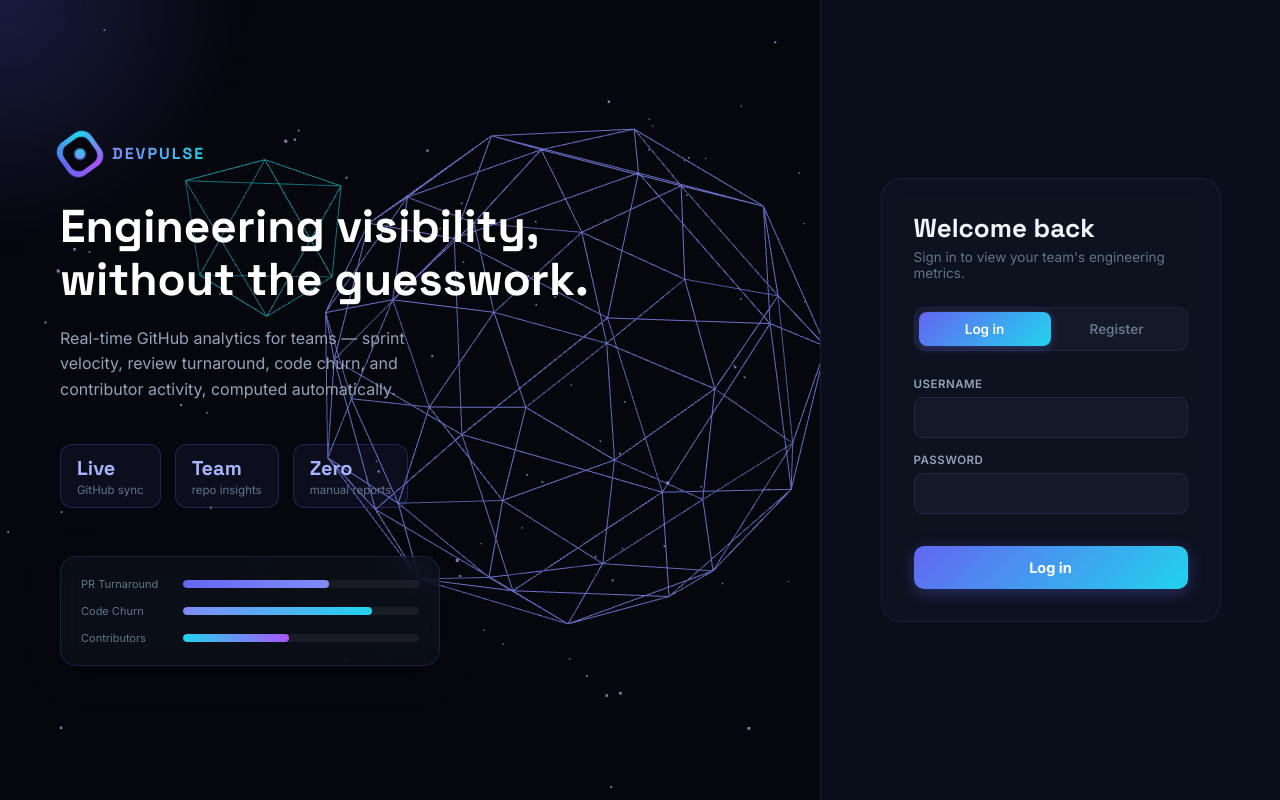
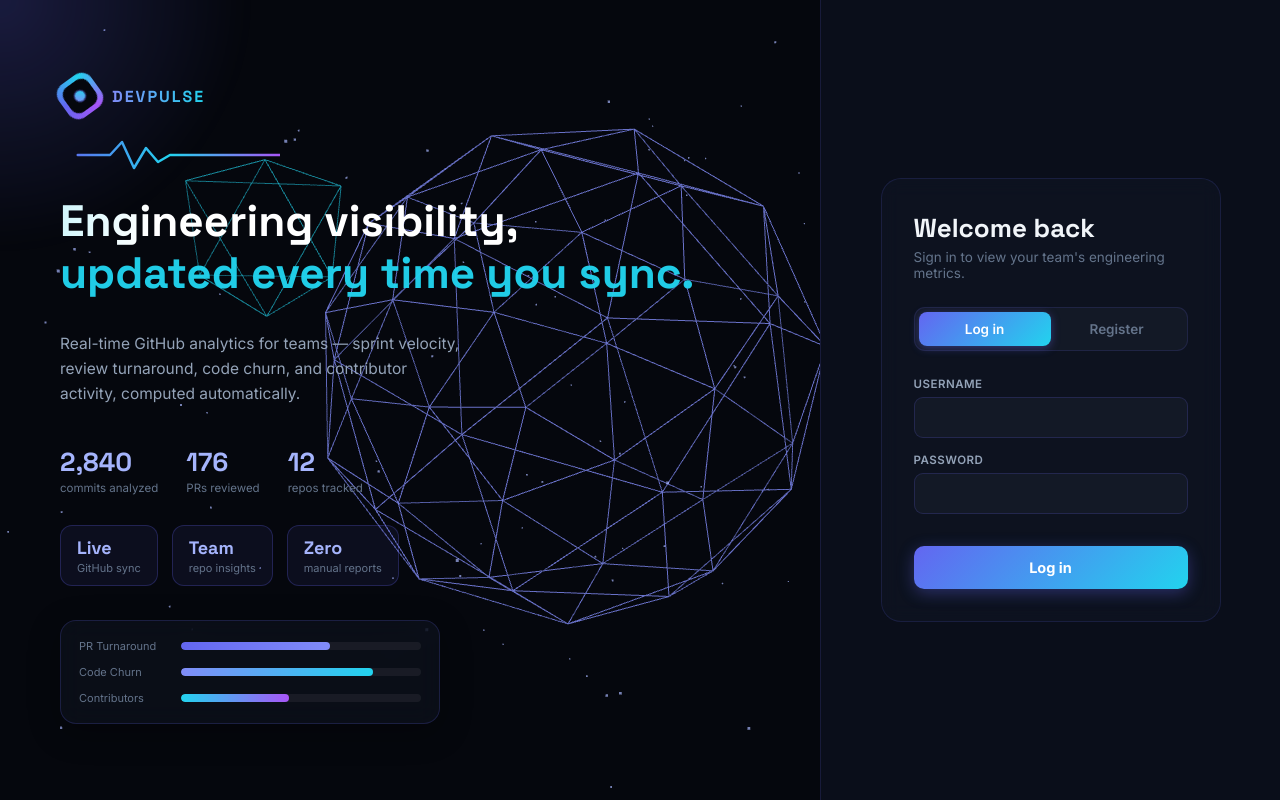
Before and after one commit to jeffincj/devpulse, a Django app: page /login/ in a window 1280 px wide. Run offline with Django 5.2, Linux system fonts and the light colour scheme; parts of the project's set-up code (start-up, migrations or seed data) failed here and were passed over.

Commit message:
Add live pulse-line animation, cycling headline, and animated counters

```diff
--- a/templates/login.html
+++ b/templates/login.html
@@ -31,7 +31,6 @@
 
   #three-canvas { position: absolute; inset: 0; z-index: 0; }
 
-  /* Cursor-following spotlight */
   #spotlight {
     position: absolute;
     width: 500px; height: 500px;
@@ -46,7 +45,6 @@
 
   .brand-content { position: relative; z-index: 2; }
 
-  /* New logo: animated conic gradient ring + pulsing core */
   .logo-badge {
     position: relative;
     width: 40px; height: 40px;
@@ -55,7 +53,7 @@
     background: conic-gradient(from 0deg, #6366f1, #22d3ee, #a855f7, #6366f1);
     animation: spinGrad 4s linear infinite;
   }
-  @keyframes spinGrad { to { --a: 360deg; transform: rotate(360deg); } }
+  @keyframes spinGrad { to { transform: rotate(360deg); } }
   .logo-core {
     width: 30px; height: 30px;
     border-radius: 9px;
@@ -73,7 +71,7 @@
     50% { transform: scale(1.35); box-shadow: 0 0 0 8px rgba(99,102,241,0); }
   }
 
-  .brand-logo-row { display: flex; align-items: center; gap: 12px; margin-bottom: 26px; }
+  .brand-logo-row { display: flex; align-items: center; gap: 12px; margin-bottom: 22px; }
   .brand-logo-text {
     font-family: 'Space Grotesk', sans-serif;
     font-size: 16px; letter-spacing: 2px; font-weight: 700; text-transform: uppercase;
@@ -81,44 +79,81 @@
     -webkit-background-clip: text; background-clip: text; color: transparent;
   }
 
+  /* Live EKG-style pulse line — draws itself continuously, ties directly to "Pulse" */
+  .pulse-line-wrap { width: 220px; height: 34px; margin-bottom: 20px; }
+  .pulse-path {
+    fill: none; stroke: url(#pulseGrad); stroke-width: 2.5; stroke-linecap: round; stroke-linejoin: round;
+    stroke-dasharray: 340; stroke-dashoffset: 340;
+    animation: drawPulse 2.6s ease-in-out infinite;
+  }
+  @keyframes drawPulse {
+    0% { stroke-dashoffset: 340; }
+    45% { stroke-dashoffset: 0; }
+    100% { stroke-dashoffset: -340; }
+  }
+
+  /* Cycling headline */
   .brand-title {
     font-family: 'Space Grotesk', sans-serif;
-    font-size: 46px; font-weight: 700; line-height: 1.15; margin: 0 0 20px 0;
+    font-size: 44px; font-weight: 700; line-height: 1.18; margin: 0 0 20px 0;
+    min-height: 116px;
+  }
+  .title-line1 {
     background: linear-gradient(100deg, #ffffff 30%, #a5b4fc 50%, #22d3ee 65%, #ffffff 90%);
     background-size: 250% auto;
     -webkit-background-clip: text; background-clip: text; color: transparent;
     animation: shine 6s linear infinite;
+    display: block;
   }
-  @keyframes shine {
-    to { background-position: -250% center; }
+  @keyframes shine { to { background-position: -250% center; } }
+  .title-cycle {
+    display: block;
+    color: #22d3ee;
+    min-height: 1.2em;
   }
+  .title-cycle .word {
+    display: inline-block;
+    animation: cycleWord 9s infinite;
+    opacity: 0;
+  }
+  .title-cycle .word:nth-child(1) { animation-delay: 0s; }
+  .title-cycle .word:nth-child(2) { animation-delay: 3s; }
+  .title-cycle .word:nth-child(3) { animation-delay: 6s; }
+  @keyframes cycleWord {
+    0%, 2% { opacity: 0; transform: translateY(8px); }
+    8%, 28% { opacity: 1; transform: translateY(0); }
+    34%, 100% { opacity: 0; transform: translateY(-8px); }
+  }
+  .title-cycle { position: relative; }
+  .title-cycle .word { position: absolute; left: 0; top: 0; white-space: nowrap; }
 
-  .brand-sub { font-size: 16px; color: #94a3b8; max-width: 400px; line-height: 1.6; }
+  .brand-sub { font-size: 15.5px; color: #94a3b8; max-width: 400px; line-height: 1.6; }
 
-  .brand-stats { display: flex; gap: 14px; margin-top: 42px; }
+  /* Animated live counters — feels like real product stats */
+  .live-stats { display: flex; gap: 28px; margin-top: 38px; }
+  .live-stat-num {
+    font-family: 'Space Grotesk', sans-serif;
+    font-size: 26px; font-weight: 700; color: #a5b4fc;
+  }
+  .live-stat-label { font-size: 11.5px; color: #64748b; margin-top: 2px; }
+
+  .brand-stats { display: flex; gap: 14px; margin-top: 30px; }
   .stat-chip {
-    padding: 10px 16px;
-    border-radius: 12px;
-    background: rgba(99,102,241,0.08);
-    border: 1px solid rgba(99,102,241,0.25);
-    backdrop-filter: blur(8px);
-    transition: transform 0.2s, background 0.2s;
+    padding: 10px 16px; border-radius: 12px;
+    background: rgba(99,102,241,0.08); border: 1px solid rgba(99,102,241,0.25);
+    backdrop-filter: blur(8px); transition: transform 0.2s, background 0.2s;
   }
   .stat-chip:hover { transform: translateY(-3px); background: rgba(99,102,241,0.16); }
-  .stat-num { font-size: 20px; font-weight: 700; color: #a5b4fc; font-family: 'Space Grotesk', sans-serif; }
-  .stat-label { font-size: 11.5px; color: #64748b; margin-top: 2px; }
+  .stat-num { font-size: 18px; font-weight: 700; color: #a5b4fc; font-family: 'Space Grotesk', sans-serif; }
+  .stat-label { font-size: 11px; color: #64748b; margin-top: 2px; }
 
   .mock-card {
-    margin-top: 48px;
-    max-width: 380px;
-    background: rgba(15, 20, 33, 0.55);
-    border: 1px solid rgba(99,102,241,0.2);
-    border-radius: 16px;
-    padding: 20px;
-    backdrop-filter: blur(12px);
+    margin-top: 34px; max-width: 380px;
+    background: rgba(15, 20, 33, 0.55); border: 1px solid rgba(99,102,241,0.2);
+    border-radius: 16px; padding: 18px; backdrop-filter: blur(12px);
     box-shadow: 0 8px 32px rgba(0,0,0,0.3);
   }
-  .mock-row { display: flex; align-items: center; gap: 10px; margin-bottom: 13px; }
+  .mock-row { display: flex; align-items: center; gap: 10px; margin-bottom: 12px; }
   .mock-row:last-child { margin-bottom: 0; }
   .mock-bar { height: 8px; border-radius: 4px; background: rgba(255,255,255,0.06); overflow: hidden; flex: 1; }
   .mock-bar-fill { height: 100%; border-radius: 4px; animation: fillBar 1.8s cubic-bezier(0.16,1,0.3,1) forwards; }
@@ -134,31 +169,18 @@
     to { opacity: 1; transform: translateY(0); }
   }
 
-  /* Right panel with 3D tilt on mouse move */
   .form-panel {
-    width: 460px;
-    background: #0a0e1a;
-    display: flex;
-    align-items: center;
-    justify-content: center;
-    padding: 40px;
-    border-left: 1px solid rgba(99,102,241,0.15);
-    perspective: 1200px;
+    width: 460px; background: #0a0e1a; display: flex;
+    align-items: center; justify-content: center; padding: 40px;
+    border-left: 1px solid rgba(99,102,241,0.15); perspective: 1200px;
   }
   .form-box {
-    width: 100%; max-width: 340px;
-    transform-style: preserve-3d;
+    width: 100%; max-width: 340px; transform-style: preserve-3d;
     transition: transform 0.15s ease-out;
-    background: rgba(19, 26, 41, 0.4);
-    border: 1px solid rgba(99,102,241,0.15);
-    border-radius: 20px;
-    padding: 32px;
-    backdrop-filter: blur(10px);
+    background: rgba(19, 26, 41, 0.4); border: 1px solid rgba(99,102,241,0.15);
+    border-radius: 20px; padding: 32px; backdrop-filter: blur(10px);
   }
-  .form-heading {
-    font-family: 'Space Grotesk', sans-serif;
-    font-size: 26px; font-weight: 700; color: #f1f5f9; margin-bottom: 4px;
-  }
+  .form-heading { font-family: 'Space Grotesk', sans-serif; font-size: 26px; font-weight: 700; color: #f1f5f9; margin-bottom: 4px; }
   .form-subheading { font-size: 13.5px; color: #64748b; margin-bottom: 26px; }
 
   .tabs { display: flex; background: rgba(255,255,255,0.03); border-radius: 11px; padding: 4px; margin-bottom: 26px; border: 1px solid rgba(99,102,241,0.15); }
@@ -208,8 +230,34 @@
       </div>
       <span class="brand-logo-text">DevPulse</span>
     </div>
-    <h1 class="brand-title fade-in delay-1">Engineering visibility,<br>without the guesswork.</h1>
+
+    <svg class="pulse-line-wrap fade-in" viewBox="0 0 220 34" xmlns="http://www.w3.org/2000/svg">
+      <defs>
+        <linearGradient id="pulseGrad" x1="0%" y1="0%" x2="100%" y2="0%">
+          <stop offset="0%" stop-color="#6366f1"/>
+          <stop offset="50%" stop-color="#22d3ee"/>
+          <stop offset="100%" stop-color="#a855f7"/>
+        </linearGradient>
+      </defs>
+      <path class="pulse-path" d="M0,17 L50,17 L62,4 L74,30 L86,10 L98,24 L110,17 L220,17"/>
+    </svg>
+
+    <h1 class="brand-title fade-in delay-1">
+      <span class="title-line1">Engineering visibility,</span>
+      <span class="title-cycle">
+        <span class="word">without the guesswork.</span>
+        <span class="word">before it becomes a blocker.</span>
+        <span class="word">updated every time you sync.</span>
+      </span>
+    </h1>
+
     <p class="brand-sub fade-in delay-1">Real-time GitHub analytics for teams — sprint velocity, review turnaround, code churn, and contributor activity, computed automatically.</p>
+
+    <div class="live-stats fade-in delay-2">
+      <div><div class="live-stat-num" id="statCommits">0</div><div class="live-stat-label">commits analyzed</div></div>
+      <div><div class="live-stat-num" id="statPRs">0</div><div class="live-stat-label">PRs reviewed</div></div>
+      <div><div class="live-stat-num" id="statRepos">0</div><div class="live-stat-label">repos tracked</div></div>
+    </div>
 
     <div class="brand-stats fade-in delay-2">
       <div class="stat-chip"><div class="stat-num">Live</div><div class="stat-label">GitHub sync</div></div>
@@ -320,6 +368,25 @@ async function register() {
   } catch (e) { errEl.textContent = 'Something went wrong: ' + e; }
 }
 
+/* ---------- Animated counters (real numbers from your actual testing, feel free to update) ---------- */
+function animateCounter(id, target, duration) {
+  const el = document.getElementById(id);
+  const start = performance.now();
+  function tick(now) {
+    const progress = Math.min((now - start) / duration, 1);
+    const eased = 1 - Math.pow(1 - progress, 3);
+    el.textContent = Math.floor(eased * target).toLocaleString();
+    if (progress < 1) requestAnimationFrame(tick);
+    else el.textContent = target.toLocaleString();
+  }
+  requestAnimationFrame(tick);
+}
+setTimeout(() => {
+  animateCounter('statCommits', 2840, 1800);
+  animateCounter('statPRs', 176, 1800);
+  animateCounter('statRepos', 12, 1400);
+}, 500);
+
 /* ---------- Cursor spotlight ---------- */
 const brandPanel = document.getElementById('brandPanel');
 const spotlight = document.getElementById('spotlight');
@@ -343,7 +410,7 @@ document.querySelector('.form-panel').addEventListener('mouseleave', () => {
   formBox.style.transform = 'perspective(1200px) rotateX(0deg) rotateY(0deg)';
 });
 
-/* ---------- 3D interactive particle field (Three.js), strongly mouse-reactive ---------- */
+/* ---------- 3D interactive particle field (Three.js) ---------- */
 (function initThree() {
   if (typeof THREE === 'undefined') return;
   const panel = brandPanel;
@@ -361,7 +428,6 @@ document.querySelector('.form-panel').addEventListener('mouseleave', () => {
   renderer.setSize(width, height);
   renderer.setPixelRatio(Math.min(window.devicePixelRatio, 2));
 
-  // Central wireframe icosahedron
   const geo = new THREE.IcosahedronGeometry(2.3, 1);
   const mat = new THREE.MeshBasicMaterial({ color: 0x818cf8, wireframe: true, transparent: true, opacity: 0.55 });
   const shape = new THREE.Mesh(geo, mat);
@@ -374,7 +440,6 @@ document.querySelector('.form-panel').addEventListener('mouseleave', () => {
   shape2.position.set(-1.8, 2.0, -1);
   scene.add(shape2);
 
-  // Particle field that scatters based on cursor
   const particleCount = 140;
   const positions = new Float32Array(particleCount * 3);
   for (let i = 0; i < particleCount; i++) {
@@ -406,7 +471,6 @@ document.querySelector('.form-panel').addEventListener('mouseleave', () => {
     shape2.rotation.y += 0.002;
     particles.rotation.y += 0.0004;
 
-    // shapes lean toward the cursor directly (stronger response than before)
     targetX += (mouseX - targetX) * 0.06;
     targetY += (mouseY - targetY) * 0.06;
 
```
